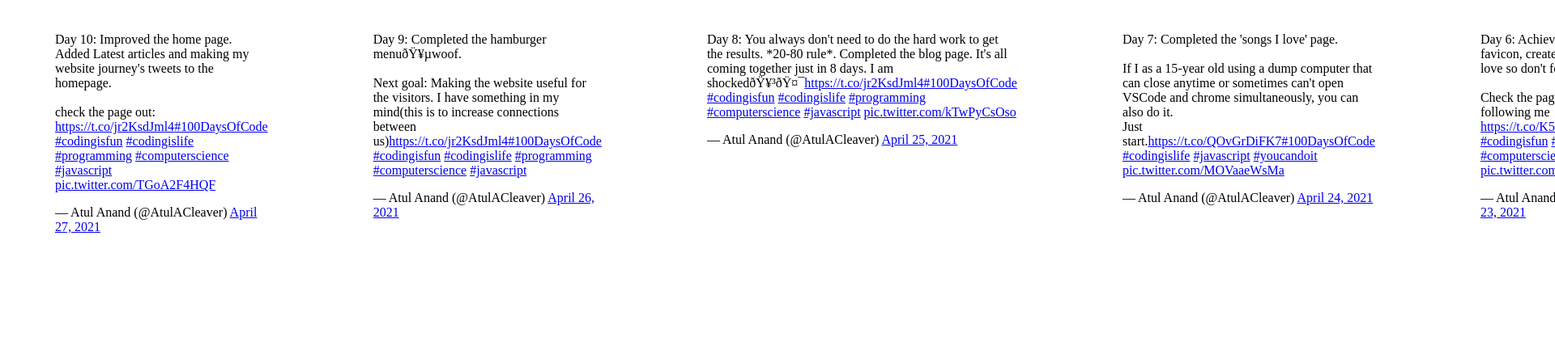
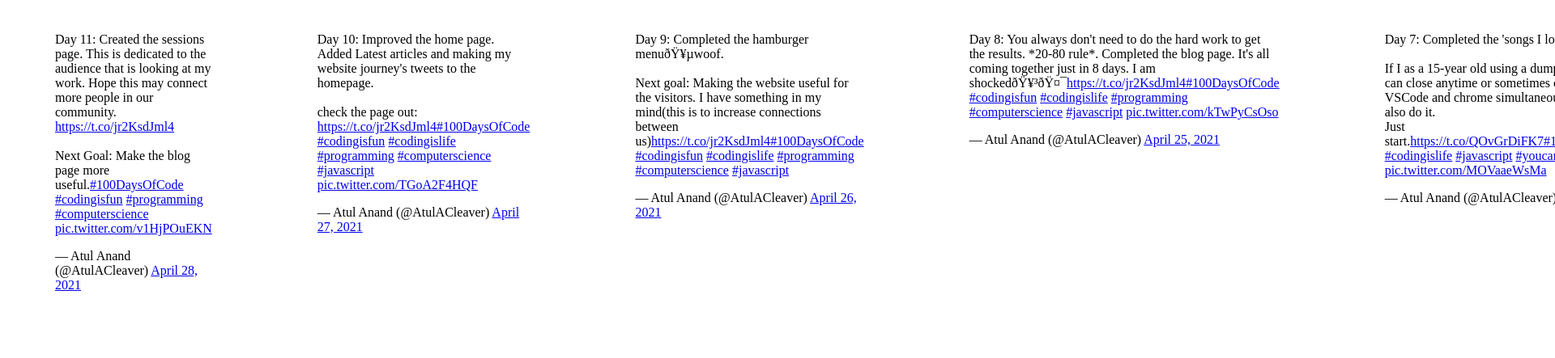
Before and after one commit to AtulACleaver/atulanand.co, a plain HTML site: page tweets/days.html in a window 1280 px wide. Shown: the top 443 px of the page at 81% size, 1920 px wide, since content can reach past the window. Drawn offline with Linux system fonts and the light colour scheme.

Commit message:
added day 11 twitter

```diff
--- a/tweets/days.html
+++ b/tweets/days.html
@@ -5,6 +5,8 @@
 </head>
 <body>
     <div class="tweets">
+        <!-- Day 11 -->
+        <blockquote class="twitter-tweet"><p lang="en" dir="ltr">Day 11: Created the sessions page. This is dedicated to the audience that is looking at my work. Hope this may connect more people in our community. <a href="https://t.co/jr2KsdJml4">https://t.co/jr2KsdJml4</a><br><br>Next Goal: Make the blog page more useful.<a href="https://twitter.com/hashtag/100DaysOfCode?src=hash&amp;ref_src=twsrc%5Etfw">#100DaysOfCode</a> <a href="https://twitter.com/hashtag/codingisfun?src=hash&amp;ref_src=twsrc%5Etfw">#codingisfun</a> <a href="https://twitter.com/hashtag/programming?src=hash&amp;ref_src=twsrc%5Etfw">#programming</a> <a href="https://twitter.com/hashtag/computerscience?src=hash&amp;ref_src=twsrc%5Etfw">#computerscience</a> <a href="https://t.co/v1HjPOuEKN">pic.twitter.com/v1HjPOuEKN</a></p>&mdash; Atul Anand (@AtulACleaver) <a href="https://twitter.com/AtulACleaver/status/1387399154771521537?ref_src=twsrc%5Etfw">April 28, 2021</a></blockquote> <script async src="https://platform.twitter.com/widgets.js" charset="utf-8"></script>
         <!--Day 10-->
         <blockquote class="twitter-tweet"><p lang="en" dir="ltr">Day 10: Improved the home page. Added Latest articles and making my website journey&#39;s tweets to the homepage. <br><br>check the page out: <a href="https://t.co/jr2KsdJml4">https://t.co/jr2KsdJml4</a><a href="https://twitter.com/hashtag/100DaysOfCode?src=hash&amp;ref_src=twsrc%5Etfw">#100DaysOfCode</a> <a href="https://twitter.com/hashtag/codingisfun?src=hash&amp;ref_src=twsrc%5Etfw">#codingisfun</a> <a href="https://twitter.com/hashtag/codingislife?src=hash&amp;ref_src=twsrc%5Etfw">#codingislife</a> <a href="https://twitter.com/hashtag/programming?src=hash&amp;ref_src=twsrc%5Etfw">#programming</a> <a href="https://twitter.com/hashtag/computerscience?src=hash&amp;ref_src=twsrc%5Etfw">#computerscience</a> <a href="https://twitter.com/hashtag/javascript?src=hash&amp;ref_src=twsrc%5Etfw">#javascript</a> <a href="https://t.co/TGoA2F4HQF">pic.twitter.com/TGoA2F4HQF</a></p>&mdash; Atul Anand (@AtulACleaver) <a href="https://twitter.com/AtulACleaver/status/1386977299166236673?ref_src=twsrc%5Etfw">April 27, 2021</a></blockquote> <script async src="https://platform.twitter.com/widgets.js" charset="utf-8"></script>
         <!--Day 9-->
```
